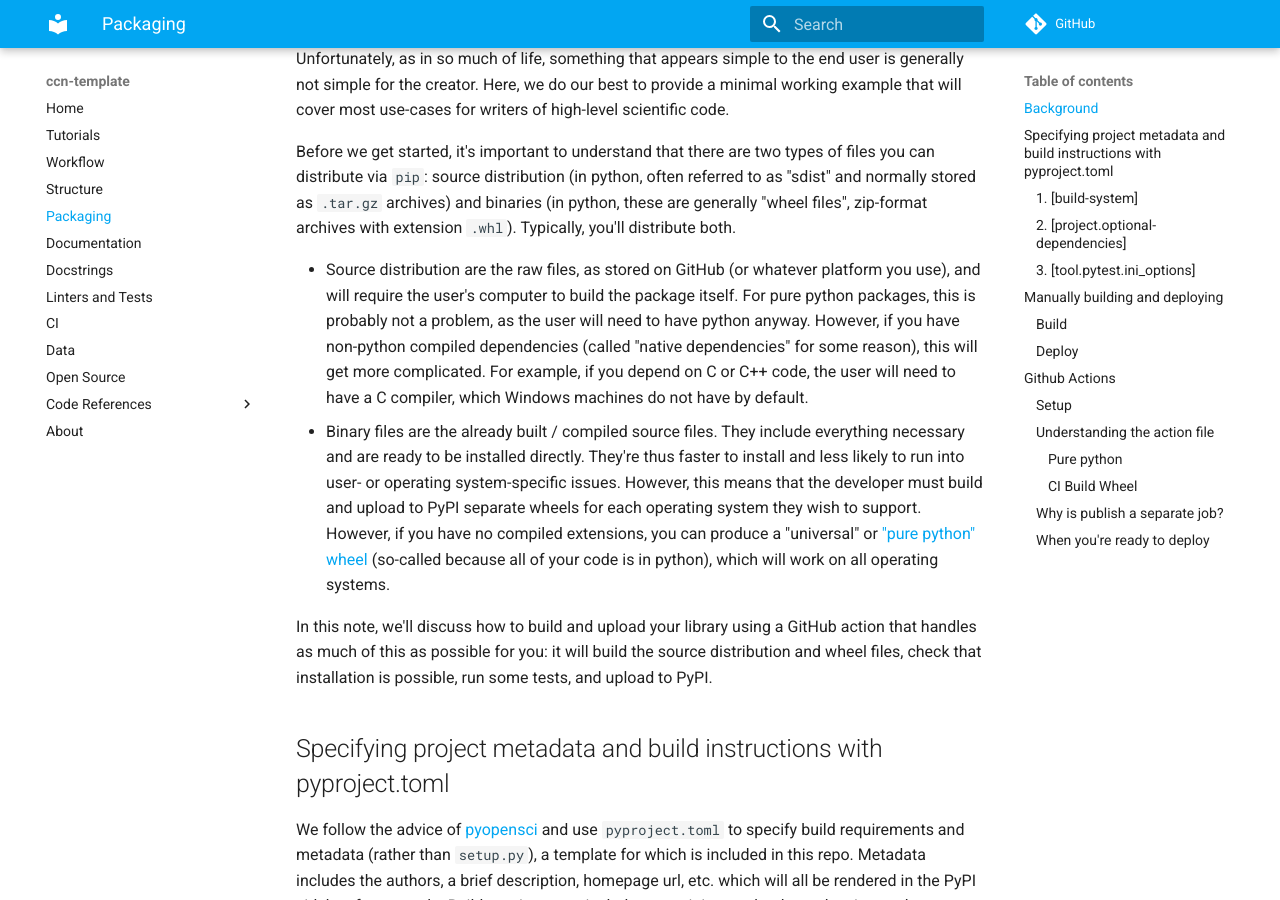
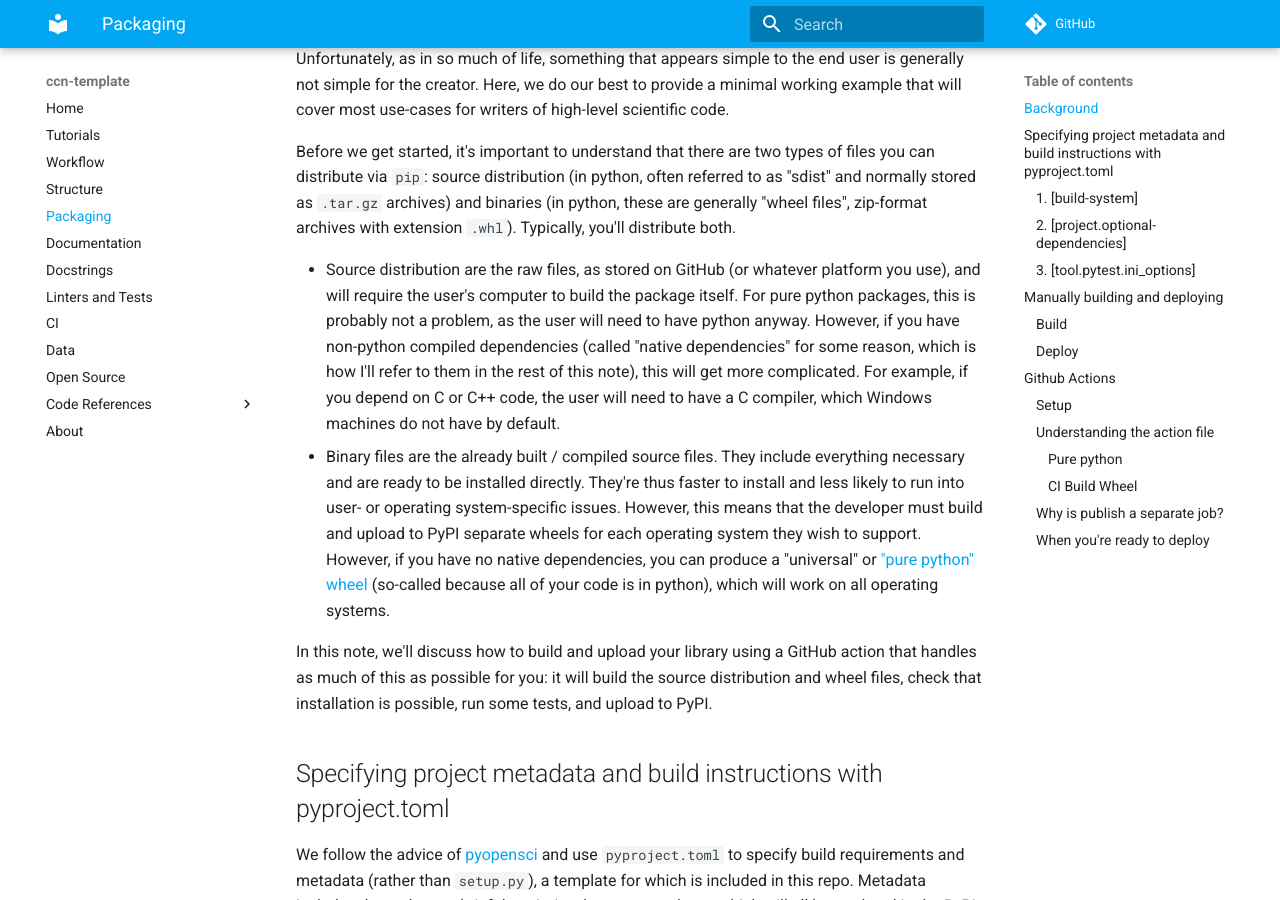
Before and after one commit to flatironinstitute/ccn-template, an MkDocs documentation site: the page built from docs/notes/02-packaging.md, in a window 1280 px wide and 900 px high, scrolled down 623 px. Built offline with MkDocs 1.6.1 and Material for MkDocs 9.7.7, drawn with Linux system fonts in a browser that asks for light colours; comment, search, counter and statistics services are not loaded; some of the changed text lies outside the part shown.

Commit message:
be consistent: native dependencies

```diff
--- a/docs/notes/02-packaging.md
+++ b/docs/notes/02-packaging.md
@@ -13,8 +13,8 @@ The primary goal is to end up with an installation that can be completed with a
 
 Before we get started, it's important to understand that there are two types of files you can distribute via `pip`: source distribution (in python, often referred to as "sdist" and normally stored as `.tar.gz` archives) and binaries (in python, these are generally "wheel files", zip-format archives with extension `.whl`). Typically, you'll distribute both.
 
-- Source distribution are the raw files, as stored on GitHub (or whatever platform you use), and will require the user's computer to build the package itself. For pure python packages, this is probably not a problem, as the user will need to have python anyway. However, if you have non-python compiled dependencies (called "native dependencies" for some reason), this will get more complicated. For example, if you depend on C or C++ code, the user will need to have a C compiler, which Windows machines do not have by default.
-- Binary files are the already built / compiled source files. They include everything necessary and are ready to be installed directly. They're thus faster to install and less likely to run into user- or operating system-specific issues. However, this means that the developer must build and upload to PyPI separate wheels for each operating system they wish to support. However, if you have no compiled extensions, you can produce a "universal" or ["pure python" wheel](https://packaging.python.org/en/latest/guides/distributing-packages-using-setuptools/#pure-python-wheels) (so-called because all of your code is in python), which will work on all operating systems.
+- Source distribution are the raw files, as stored on GitHub (or whatever platform you use), and will require the user's computer to build the package itself. For pure python packages, this is probably not a problem, as the user will need to have python anyway. However, if you have non-python compiled dependencies (called "native dependencies" for some reason, which is how I'll refer to them in the rest of this note), this will get more complicated. For example, if you depend on C or C++ code, the user will need to have a C compiler, which Windows machines do not have by default.
+- Binary files are the already built / compiled source files. They include everything necessary and are ready to be installed directly. They're thus faster to install and less likely to run into user- or operating system-specific issues. However, this means that the developer must build and upload to PyPI separate wheels for each operating system they wish to support. However, if you have no native dependencies, you can produce a "universal" or ["pure python" wheel](https://packaging.python.org/en/latest/guides/distributing-packages-using-setuptools/#pure-python-wheels) (so-called because all of your code is in python), which will work on all operating systems.
 
 In this note, we'll discuss how to build and upload your library using a GitHub action that handles as much of this as possible for you: it will build the source distribution and wheel files, check that installation is possible, run some tests, and upload to PyPI.
 
@@ -142,7 +142,7 @@ This will build the source distribution and wheel for your system. If your code
 
 If you have native dependencies, then you're using `deploy-cibw.yml`, and you might want to be able to run `cibuildwheel` locally, in order to check against what's happening in the Github action. To do so, see [the cibuildwheel documentation](https://cibuildwheel.readthedocs.io/en/stable/setup/#local) for how to install and run it. Note that you'll need [docker](https://www.docker.com/products/docker-desktop) installed to build the Linux wheel (which is possible from any OS); if you wish to build the macOS or Windows wheel, you'll need that operating system (see cibuildwheel docs for more info).
 
-As mentioned above, if your package has no compiled extensions (like this `ccn-template` repo!), then you don't need a platform-specific wheel, only a pure python wheel. In this case, `cibuildwheel` will actually raise an exception (see [this issue](https://github.com/pypa/cibuildwheel/issues/255) for the initial idea, and [this issue](https://github.com/pypa/cibuildwheel/issues/1021) for a longer discussion), and locally you can just rely on the `python -m build --wheel` command above.
+As mentioned above, if your package has no native extensions (like this `ccn-template` repo!), then you don't need a platform-specific wheel, only a pure python wheel. In this case, `cibuildwheel` will actually raise an exception (see [this issue](https://github.com/pypa/cibuildwheel/issues/255) for the initial idea, and [this issue](https://github.com/pypa/cibuildwheel/issues/1021) for a longer discussion), and locally you can just rely on the `python -m build --wheel` command above.
 
 ### Deploy
 
```
